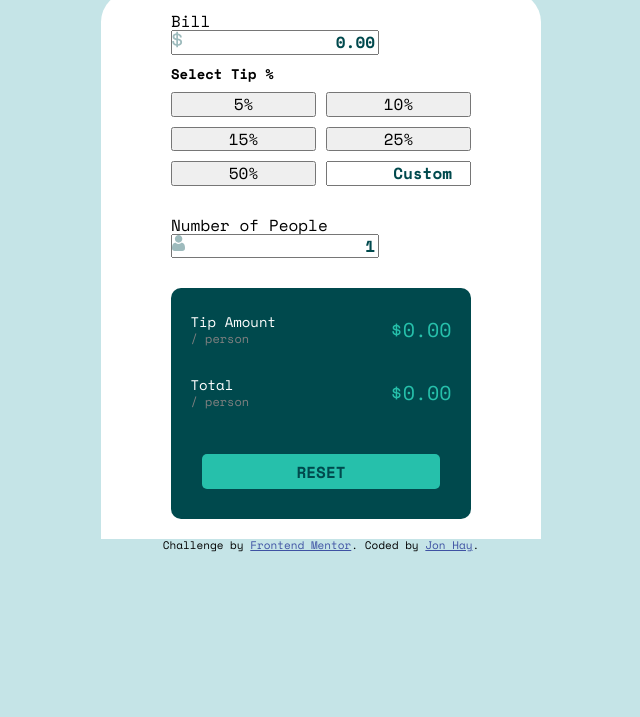
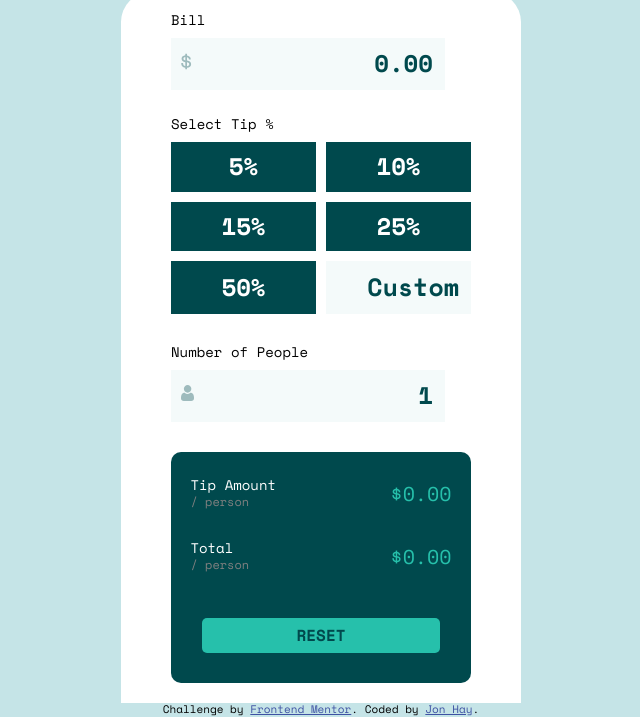
Before and after one commit to jonhayjr/tip-calculator-component, a plain HTML site: page index.html in a window 1280 px wide. Shown: the part 110-827 px from the top of the page, without its empty margins (319-959 px from the left). Before the commit the page ends 800 px from the top, so only its background shows below. Drawn offline with nearby package versions, Linux system fonts and the light colour scheme.

Commit message:
Updated input field and button styling

```diff
--- a/css/styles.css
+++ b/css/styles.css
@@ -17,6 +17,28 @@ body {
     opacity: 1;
     text-align: right;
     font-weight: 700;
+}
+
+input {
+    border: 2px solid transparent;
+    background-color: hsl(189, 41%, 97%);
+    outline: none;
+}
+
+input:focus {
+    cursor: pointer;
+    border: 2px solid hsl(172, 67%, 45%);
+}
+
+label,
+.tip__heading {
+    font-size: 14px;
+    margin-bottom: 10px;
+    font-weight: 400;
+}
+
+button {
+    border: 1px solid transparent;
 }
 /* =================================
     Base Layout Styles
@@ -44,15 +66,7 @@ body {
     background-color: hsl(0, 0%, 100%);
     border-radius: 30px 30px 0 0;
     width: 100%;
-    padding: 20px;
-}
-
-/*Bill Amount Section*/
-.bill-amount {
-    display: flex;
-    flex-direction: column;
-    width: 75%;
-    margin: 0 auto;
+    padding: 20px 0;
 }
 
 .bill-amount__label,
@@ -64,8 +78,8 @@ body {
 .bill-input-group img,
 .num-of-people-input-group img {
     position: absolute;
-    margin-left: 1px;
-    margin-top: 1px;
+    margin-left: 10px;
+    margin-top: 15px;
 }
 
 #bill,
@@ -78,6 +92,13 @@ body {
     font-weight: 700;
 }
 
+#bill,
+#person-count {
+    width: 250px;
+    padding: 10px;
+    font-size: 24px;
+}
+
 .validation-error {
     border: 1px solid red;
 }
@@ -86,6 +107,14 @@ body {
     color: red;
     font-size: 12px;
     display: none;
+}
+
+/*Bill Amount Section*/
+.bill-amount {
+    display: flex;
+    flex-direction: column;
+    width: 75%;
+    margin: 0 auto 15px auto;
 }
 
 /*Select Tip Section*/
@@ -106,10 +135,27 @@ body {
 }
 
 .tip__heading {
-    font-size: 14px;
     text-align: left;
     grid-column: 1/3;
     margin-bottom: 0;
+}
+
+.tip-button {
+    color: hsl(0, 0%, 100%);
+    background-color: hsl(183, 100%, 15%);
+    padding: 10px;
+    font-weight: 700;
+    font-size: 24px;
+}
+
+.tip-button:hover {
+    cursor: pointer;
+    background-color:hsl(172, 67%, 45%);
+}
+
+#custom {
+    font-size: 25px;
+    padding: 10px;
 }
 
 /*Number of people Section*/
@@ -175,6 +221,11 @@ body {
     height: 35px;
 }
 
+.btn-reset:hover {
+    background-color: hsl(185, 41%, 84%);
+    cursor: pointer;
+}
+
 /*Footer*/
 .footer {
     font-size: 11px;
--- a/index.html
+++ b/index.html
@@ -31,7 +31,7 @@
         <button class="tip-button" data-tip=0.15>15%</button>
         <button class="tip-button" data-tip=0.25>25%</button>
         <button class="tip-button" data-tip=0.5>50%</button>
-        <input type="number" placeholder="Custom" id="custom">
+        <input type="text" placeholder="Custom" id="custom">
       </div>
     </div>
     <div class="num-of-people">
```
